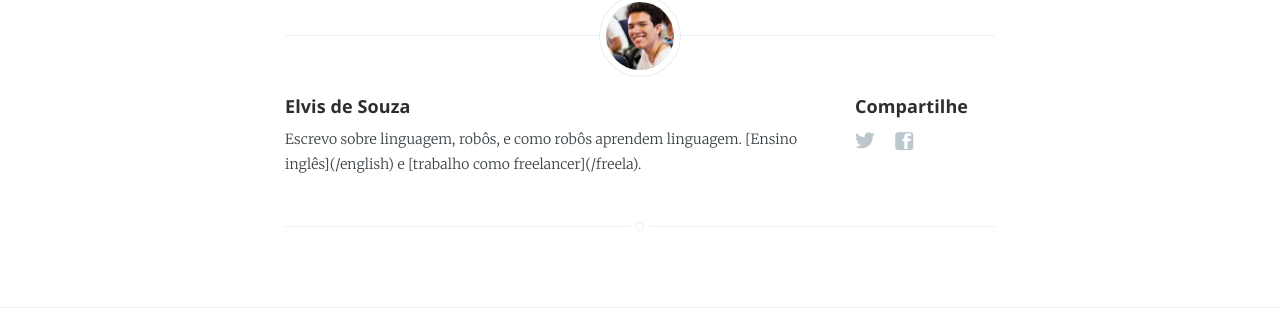
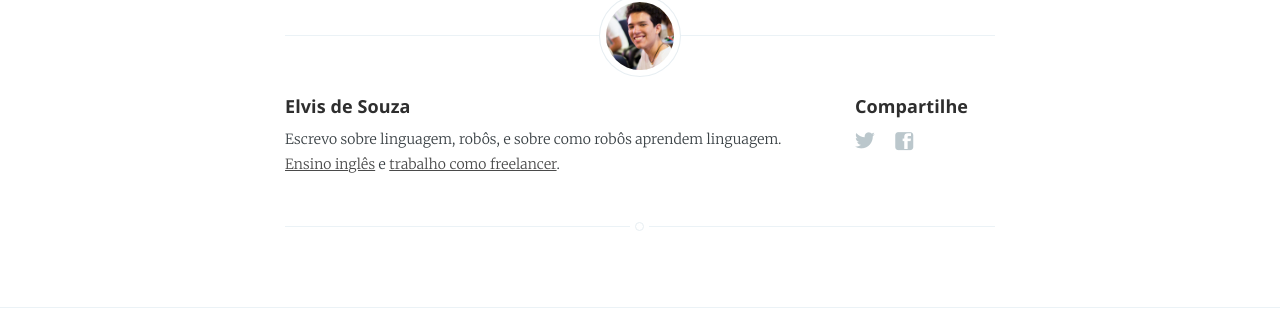
Before and after one commit to alvelvis/alvelvis.github.io, a Jekyll site: the page built from _posts/2020-12-12-primeira-publicação.markdown, in a window 1280 px wide. Shown: the part 316-631 px from the top of the page. Built offline with Jekyll 4.4.1, drawn with Linux system fonts in a browser that asks for light colours.

Commit message:
curriculo e blog

```diff
--- a/_config.yml
+++ b/_config.yml
@@ -11,7 +11,7 @@ domain_name: "alvelvis.github.io"
 google_analytics: "UA-XXXXXXXX-X"
 plugins: [jekyll-paginate]
 
-authordesc: Escrevo sobre linguagem, robôs, e como robôs aprendem linguagem. [Ensino inglês](/english) e [trabalho como freelancer](/freela).
+authordesc: "Escrevo sobre linguagem, robôs, e sobre como robôs aprendem linguagem. <a href='/english'>Ensino inglês</a> e <a href='/freela'>trabalho como freelancer</a>."
 authordesc2: Pós-graduando em Linguística Computacional no PPGEL/PUC-Rio. Entendo um pouco de linguagem, de robôs, e de como robôs aprendem linguagem.
 profdesc: Bacharel em Letras Português/Inglês pela Pontifícia Universidade Católica do Rio de Janeiro, mestrando em Linguística Computacional pelo PPGEL/PUC-Rio. Membro do grupo de pesquisa em Linguística Computacional, Corpus e Humanidades Digitais [(ComCorHd/PUC-Rio)](http://comcorhd.letras.puc-rio.br) desde 2018.
 skills: "
--- a/_layouts/post.html
+++ b/_layouts/post.html
@@ -72,7 +72,7 @@ post_class: post-template
                     <!-- Author Name -->
                     <h4> {{ site.author }} </h4>
                     <!-- Author Bio -->
-                    <p>
+                    <p markdown="1">
                         {{ site.authordesc }}
                     </p>
                 </section>
```
